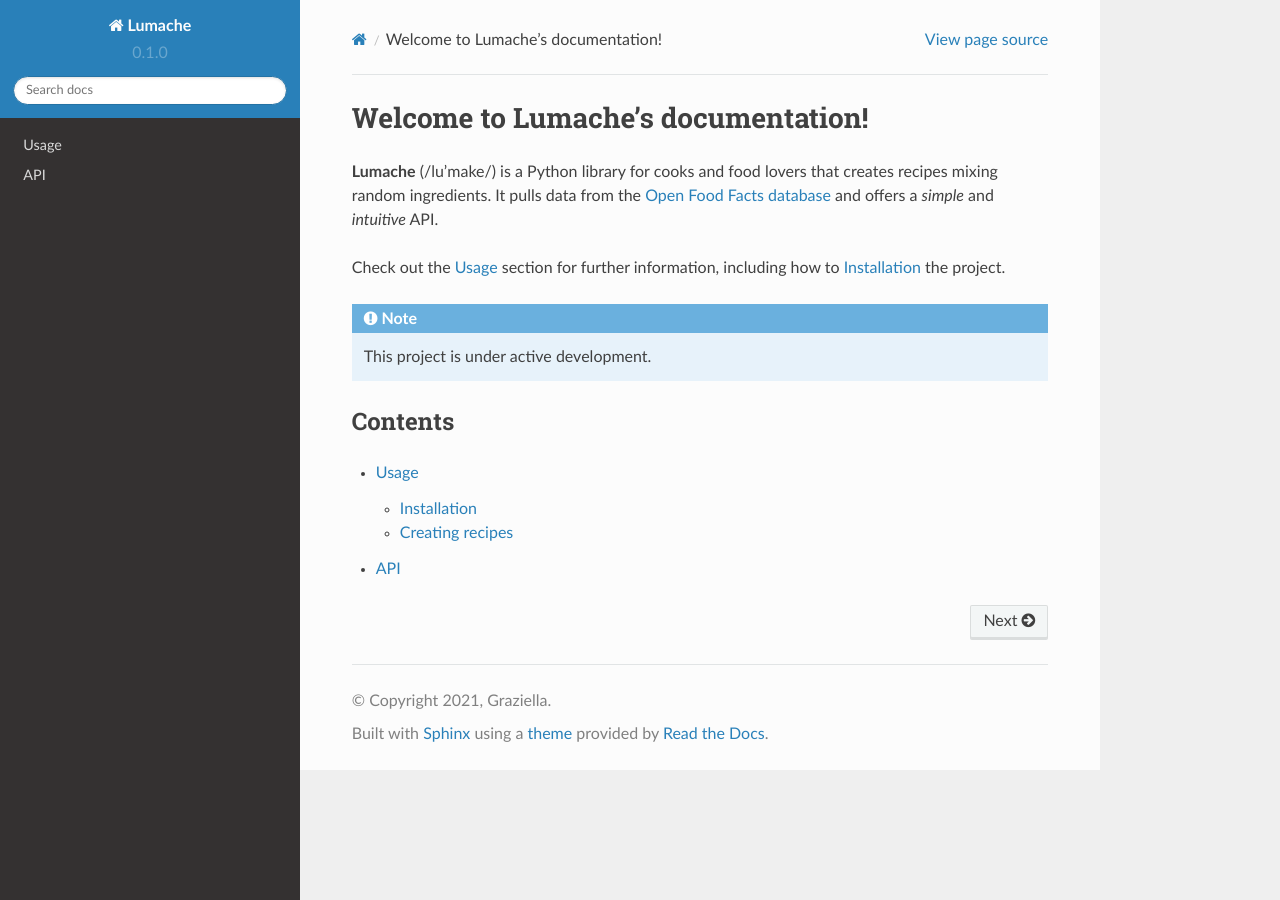
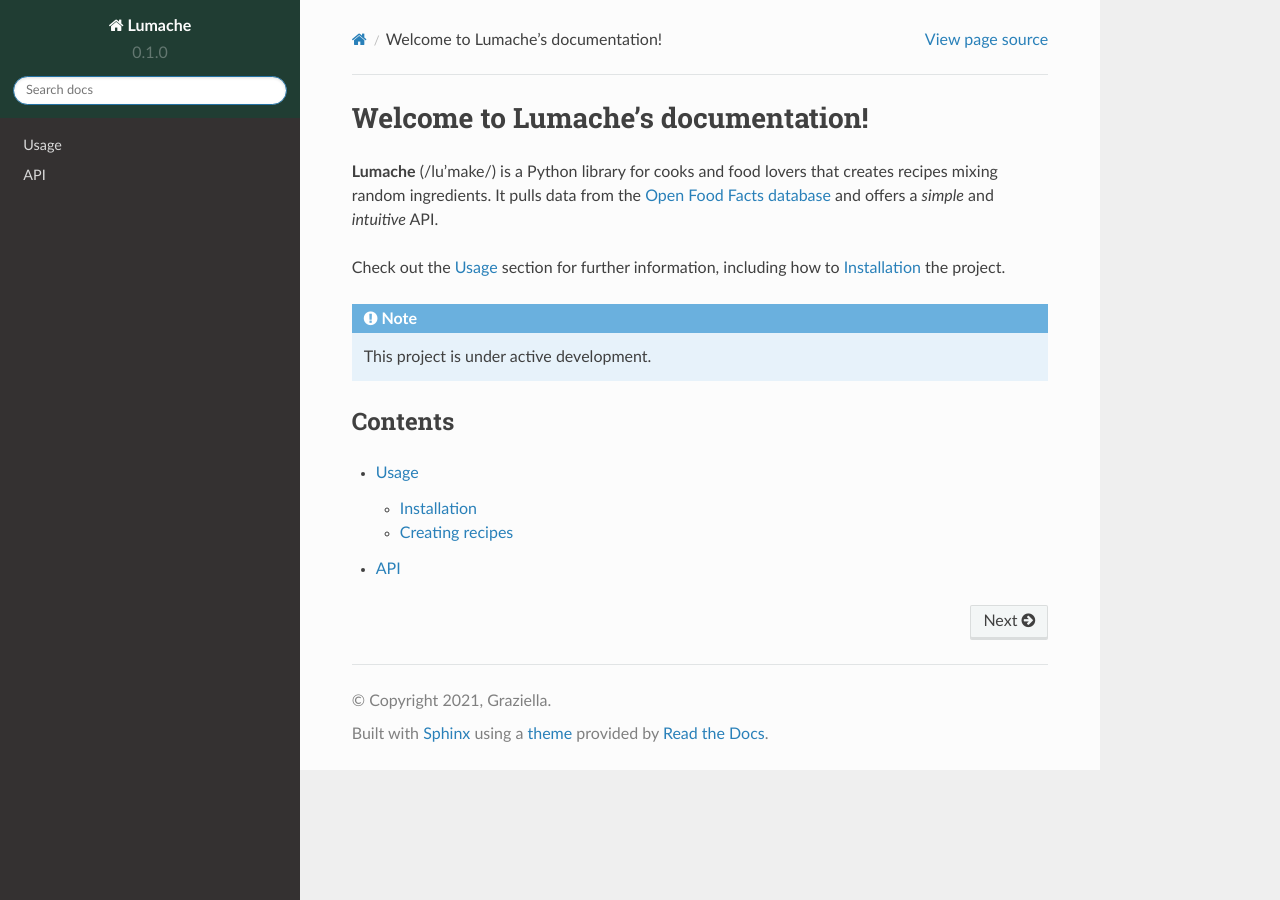
Before and after one commit to komdil/koblesystems, a Sphinx documentation site: the page built from docs/source/index.rst, in a window 1280 px wide. Built offline with Sphinx 7.4.7 and the Read the Docs theme 2.0.0, drawn with Linux system fonts in a browser that asks for light colours.

Commit message:
Update conf.py

```diff
--- a/docs/source/conf.py
+++ b/docs/source/conf.py
@@ -30,6 +30,13 @@
 # -- Options for HTML output
 
 html_theme = 'sphinx_rtd_theme'
-
+html_theme_path = [sphinx_rtd_theme.get_html_theme_path()]
+html_theme_options = {
+    'style_nav_header_background': '#203D33',
+    'body_text': '#17332A',
+    'style_external_links': '#94AB66',
+    'style_highlight': '#CADD91',
+    'style_code_bg': 'white',
+}
 # -- Options for EPUB output
 epub_show_urls = 'footnote'
```
